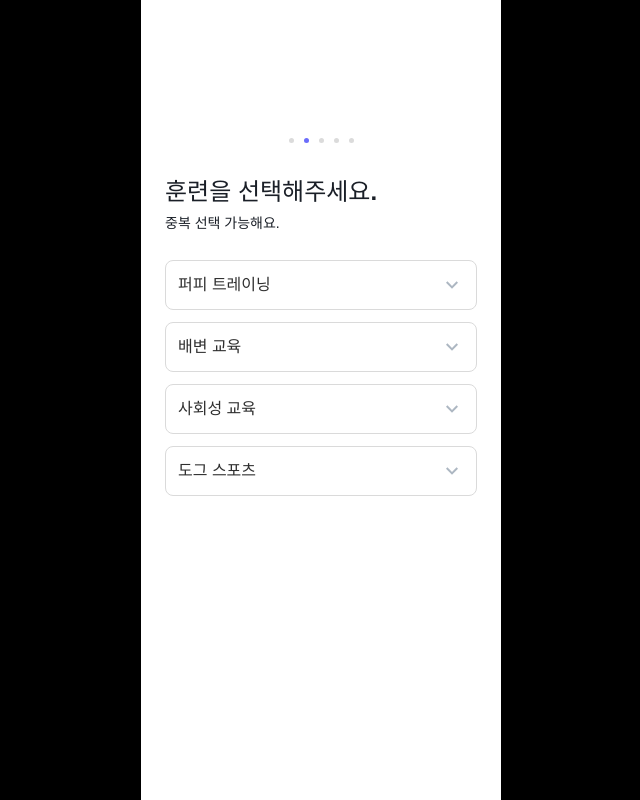
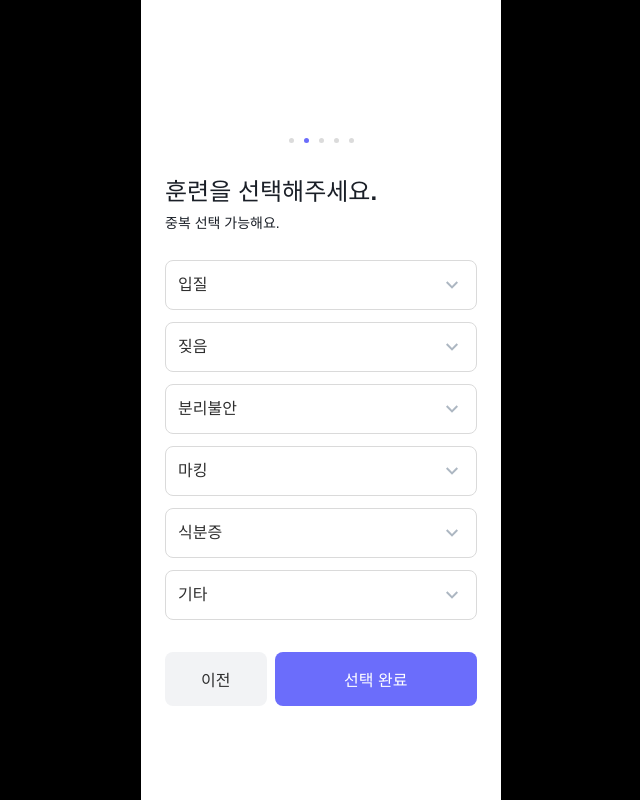
Before and after one commit to okey-doggy/demo, a React (Vite) app: page /matching/detail/1 in a window 1280 px wide. Shown: the whole page, without its empty margins (319-959 px from the left). Built offline with nearby package versions, Linux system fonts and the light colour scheme; a web font is replaced by a local one.

Commit message:
#feat accordian details added.

```diff
--- a/src/components/pages/matching/select-training/detail/accordion/Accordions.module.scss
+++ b/src/components/pages/matching/select-training/detail/accordion/Accordions.module.scss
@@ -1,11 +1,11 @@
 @import "../../../../../../styles/variable";
 
 .container {
+  position: relative;
   width: 100%;
   min-height: 640px;
 
   .contents {
-    height: 60%;
     min-height: 375px;
     padding: 0 $p3;
 
@@ -64,6 +64,17 @@
               no-repeat center center;
           }
         }
+        &.selected {
+          border: 1px solid $purple04;
+          background-color: $purple01;
+          & > .title {
+            color: $purple04;
+            font-weight: bold;
+          }
+          & > .description {
+            color: $purple04;
+          }
+        }
       }
       .description {
         padding: 0 12px 12px 12px;
@@ -75,4 +86,28 @@
       }
     }
   }
+  .buttonWrapper {
+    display: flex;
+    justify-content: space-between;
+    align-items: center;
+    width: 100%;
+    padding: 0 $p3;
+    margin-top: $m5;
+    text-align: center;
+    gap: 8px;
+
+    .before {
+      width: 104px;
+      padding: 14px 10px;
+      border-radius: 8px;
+      background: $grey01;
+      color: $grey05;
+    }
+
+    .complete {
+      width: 208px;
+      padding: 14px 10px;
+      border-radius: 8px;
+    }
+  }
 }
--- a/src/components/pages/matching/select-training/detail/accordion/Accordions.tsx
+++ b/src/components/pages/matching/select-training/detail/accordion/Accordions.tsx
@@ -1,5 +1,5 @@
 import React, { useState } from "react";
-import { useParams } from "react-router-dom";
+import { useNavigate, useParams } from "react-router-dom";
 import styles from "./Accordions.module.scss";
 import Layout from "@/layout/Layout";
 import Header from "@/components/common/header/Header";
@@ -8,11 +8,17 @@ import { trainings } from "@/constant/training";
 
 function Accordion() {
   const { id } = useParams();
-  const index = parseInt(id as string);
+  const navigate = useNavigate();
+  const index = parseInt(id as string) - 1;
+
+  const [selectClicked, setSelectClicked] = useState(
+    new Array(trainings[index].data.length).fill(false)
+  );
   const [clicked, setClicked] = useState(
     new Array(trainings[index].data.length).fill(false)
   );
 
+  console.log(selectClicked);
   return (
     <Layout>
       <div className={styles.container}>
@@ -28,28 +34,53 @@ function Accordion() {
             {trainings[index].data.map((item, i) => (
               <div key={item.id} className={styles.wrapper}>
                 <div
-                  className={styles.accordion}
-                  onClick={() =>
-                    setClicked((prev) => {
-                      const temp = [...prev];
-                      temp[item.id] = !temp[item.id];
-                      return temp;
-                    })
-                  }
+                  className={`${styles.accordion} ${
+                    selectClicked[i] ? styles.selected : ""
+                  }}`}
+                  onClick={() => {
+                    setSelectClicked((prev) => {
+                      const newClicked = prev.map((item, idx) => {
+                        if (idx === i) {
+                          return !item;
+                        }
+                        return false;
+                      });
+
+                      return newClicked;
+                    });
+                  }}
                 >
                   <div className={styles.title}>{item.title}</div>
-                  {clicked[i + 1] ? (
-                    <div className={styles.select}></div>
-                  ) : (
-                    <div className={styles.dropdown}></div>
-                  )}
+                  <div
+                    className={`${
+                      clicked[i] ? styles.select : styles.dropdown
+                    }`}
+                    onClick={() =>
+                      setClicked((prev) => {
+                        const temp = [...prev];
+                        temp[item.id - 1] = !temp[item.id - 1];
+                        return temp;
+                      })
+                    }
+                  ></div>
                 </div>
-                {clicked[i + 1] && (
+                {clicked[i] && (
                   <p className={styles.description}>{item.description}</p>
                 )}
               </div>
             ))}
           </section>
+        </div>
+        <div className={styles.buttonWrapper}>
+          <button className={styles.before} onClick={() => navigate(-1)}>
+            이전
+          </button>
+          <button
+            className={styles.complete}
+            onClick={() => navigate(`/matching/detail/${id}`)}
+          >
+            선택 완료
+          </button>
         </div>
       </div>
     </Layout>
--- a/src/constant/training.ts
+++ b/src/constant/training.ts
@@ -34,7 +34,7 @@ export const trainings = [
         description: "자신의 배설물을 먹는 반려견을 위한 교육",
       },
       {
-        id: 5,
+        id: 6,
         title: "기타",
         description:
           "기타 반려견과 함께 살아가면서 문제행동에 대한 행동교정 교육",
--- a/src/pages/matching/select-training/SelectTraining.tsx
+++ b/src/pages/matching/select-training/SelectTraining.tsx
@@ -1,11 +1,12 @@
 import React, { Fragment, useState } from "react";
+import { useNavigate } from "react-router-dom";
 import Layout from "@/layout/Layout";
 import styles from "./SelectTraining.module.scss";
+
 import Header from "@/components/common/header/Header";
 import Indicators from "@/components/common/indicators/Indicators";
+import Education from "@/components/pages/matching/select-training/Education";
 import { trainings } from "@/constant/training";
-import Education from "@/components/pages/matching/select-training/Education";
-import { useNavigate } from "react-router-dom";
 
 function SelectTraining() {
   const navigate = useNavigate();
@@ -17,12 +18,10 @@ function SelectTraining() {
     setSelectId(id);
     setSelectIdx(index);
     setClicked((prev) => {
-      const newState = [...prev];
+      const newState = [...prev] as [boolean, boolean];
       newState[index] = !newState[index];
       const [first, second] = newState;
-      return first === second
-        ? [index === 0, index === 1]
-        : (newState as [boolean, boolean]);
+      return first === second ? [index === 0, index === 1] : newState;
     });
   };
 
```
Also changed, not shown: 1 other file (tests, documents, lock files or other folders).
